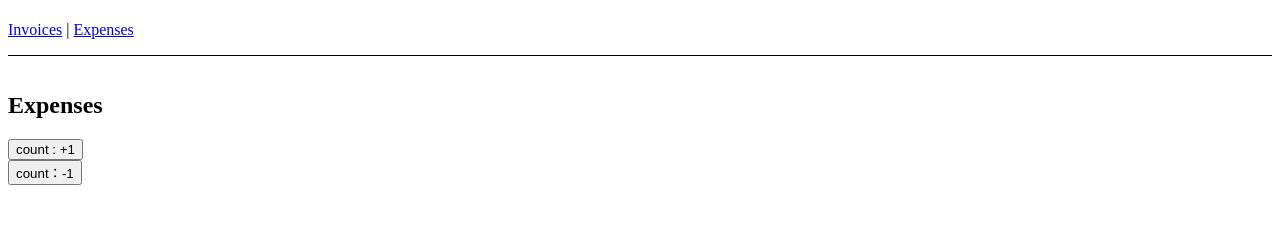
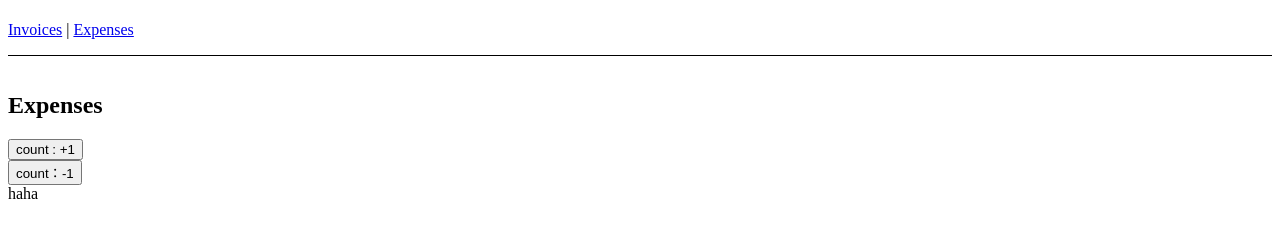
Before and after one commit to Pancake-Q/react18.0.0, a React app: page /auth/expenses in a window 1280 px wide. Shown: the part 169-406 px from the top of the page. Built offline with nearby package versions, Linux system fonts and the light colour scheme.

Commit message:
feat:useMemo,useCallback

```diff
--- a/src/pages/Expenses/index.jsx
+++ b/src/pages/Expenses/index.jsx
@@ -1,4 +1,4 @@
-import React from 'react';
+import React, { useCallback, useMemo } from 'react';
 import Count from '../../components/Count';
 import Child from '../../components/Child';
 import { useSelector } from 'react-redux';
@@ -6,12 +6,21 @@ const Expenses = () => {
 	const count = useSelector(store => {
 		return store.count;
 	});
+	const A = useMemo(() => {
+		return (
+			<>
+				<div>haha</div>
+			</>
+		);
+	}, [count === 1]);
+	console.log(A)
 	return (
 		<main style={{ padding: '1rem 0' }}>
 			<h2>Expenses</h2>
 			<div>{count}</div>
 			<Count></Count>
 			<Child></Child>
+			{A}
 		</main>
 	);
 };
```
